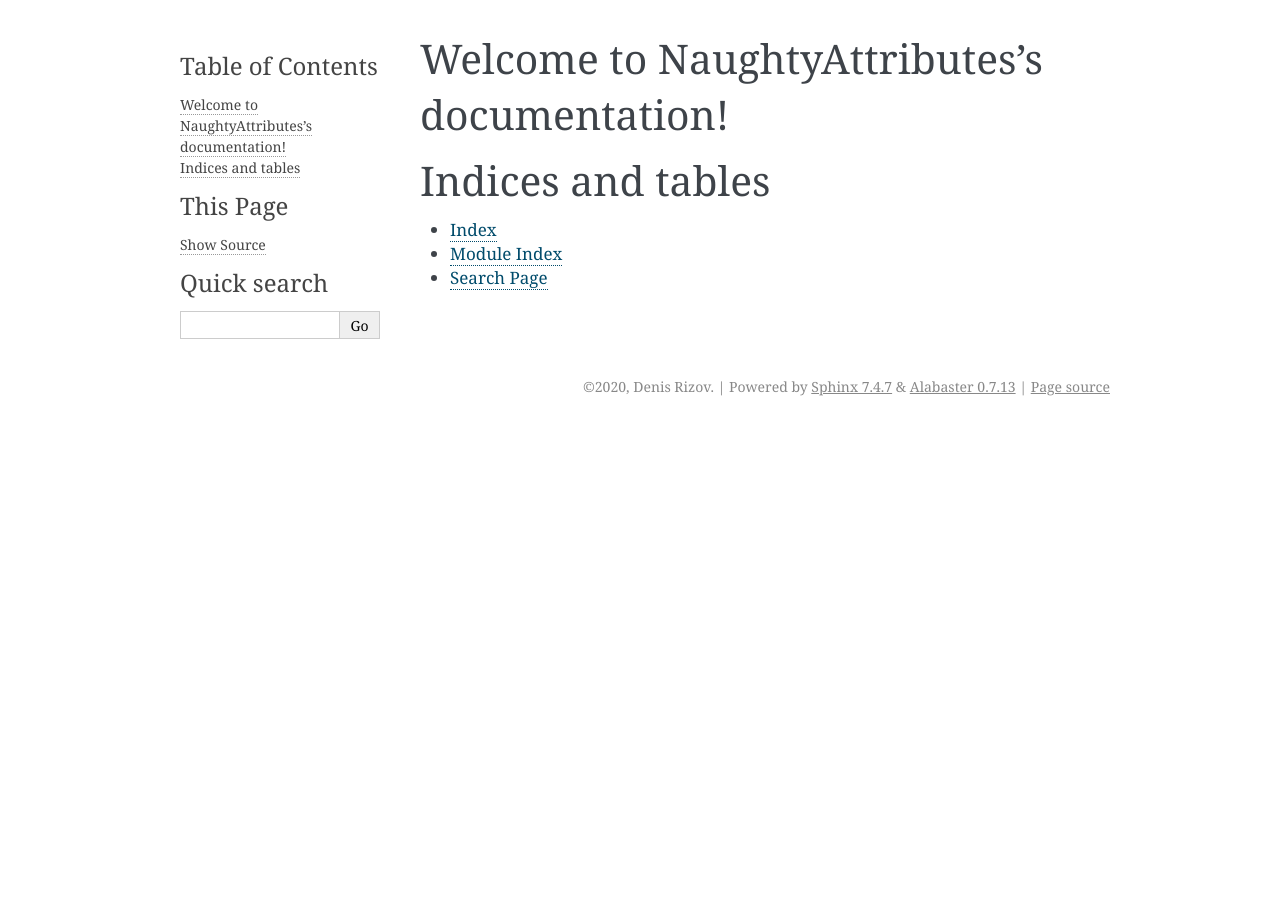
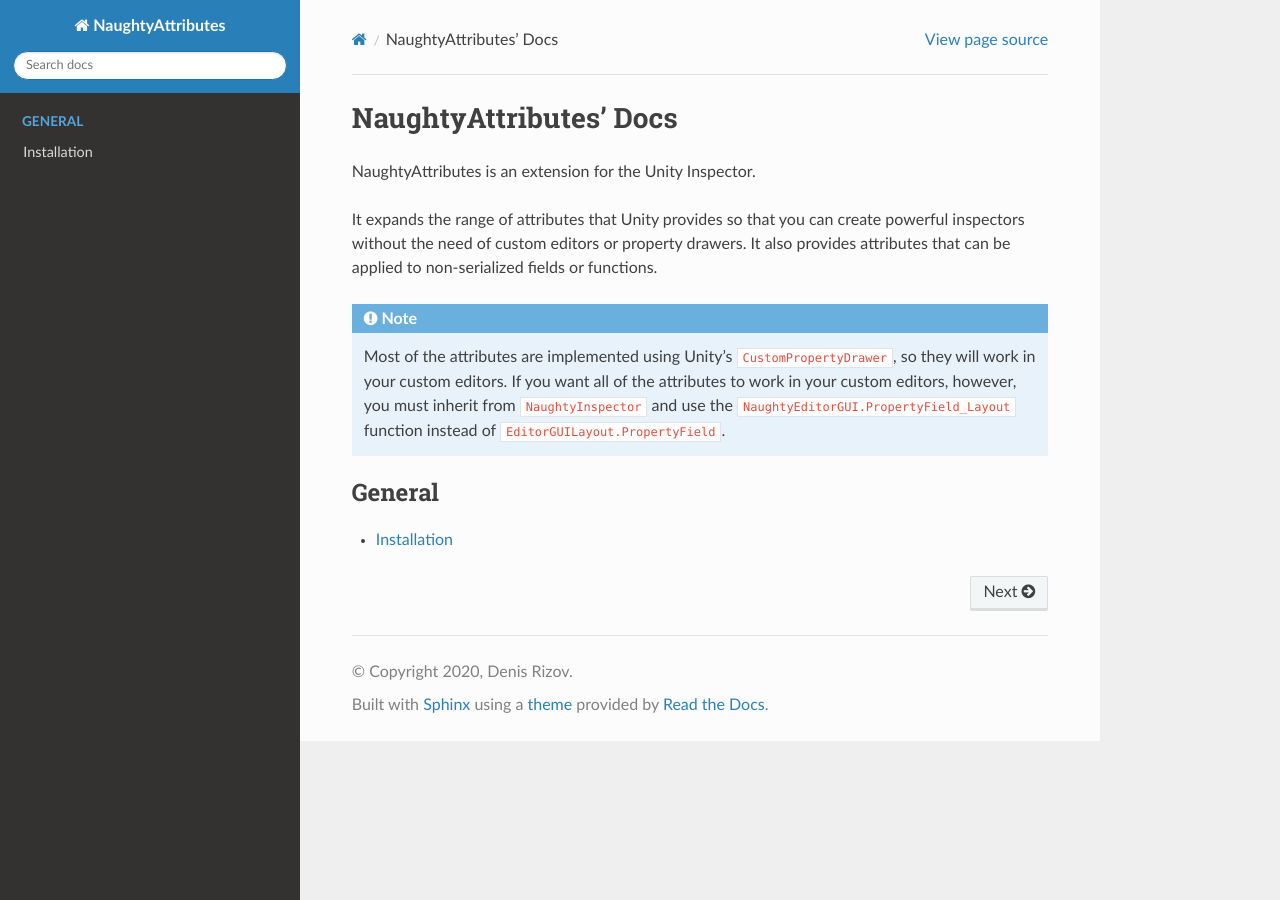
Before and after one commit to dbrizov/na-docs, a Sphinx documentation site: the page built from source/index.rst, in a window 1280 px wide. Built offline with Sphinx 7.4.7 and the Read the Docs theme 2.0.0, drawn with Linux system fonts in a browser that asks for light colours.

Commit message:
add: Installation section

```diff
--- a/source/conf.py
+++ b/source/conf.py
@@ -14,6 +14,8 @@
 # import sys
 # sys.path.insert(0, os.path.abspath('.'))
 
+import sphinx_rtd_theme
+
 
 # -- Project information -----------------------------------------------------
 
@@ -27,10 +29,9 @@
 
 # -- General configuration ---------------------------------------------------
 
-# Add any Sphinx extension module names here, as strings. They can be
-# extensions coming with Sphinx (named 'sphinx.ext.*') or your custom
-# ones.
+# Extensions
 extensions = [
+    "sphinx_rtd_theme"
 ]
 
 # Add any paths that contain templates here, relative to this directory.
@@ -41,13 +42,11 @@
 # This pattern also affects html_static_path and html_extra_path.
 exclude_patterns = []
 
-
-# -- Options for HTML output -------------------------------------------------
-
-# The theme to use for HTML and HTML Help pages.  See the documentation for
-# a list of builtin themes.
-#
-html_theme = 'alabaster'
+# Theme
+html_theme = "sphinx_rtd_theme"
+html_theme_options = {
+    'collapse_navigation': False,  # Collapse navigation (False makes it tree-like)
+}
 
 # Add any paths that contain custom static files (such as style sheets) here,
 # relative to this directory. They are copied after the builtin static files,
--- a/source/index.rst
+++ b/source/index.rst
@@ -1,20 +1,19 @@
-.. NaughtyAttributes documentation master file, created by
-   sphinx-quickstart on Sat Jan 25 15:21:14 2020.
-   You can adapt this file completely to your liking, but it should at least
-   contain the root `toctree` directive.
+NaughtyAttributes' Docs
+=======================
+NaughtyAttributes is an extension for the Unity Inspector.
 
-Welcome to NaughtyAttributes's documentation!
-=============================================
+It expands the range of attributes that Unity provides so that you can create powerful inspectors without the need of custom editors or property drawers.
+It also provides attributes that can be applied to non-serialized fields or functions.
+
+.. note::
+    Most of the attributes are implemented using Unity's ``CustomPropertyDrawer``, so they will work in your custom editors.
+    If you want all of the attributes to work in your custom editors, however,
+    you must inherit from ``NaughtyInspector`` and use the ``NaughtyEditorGUI.PropertyField_Layout`` function instead of ``EditorGUILayout.PropertyField``.
+
 
 .. toctree::
-   :maxdepth: 2
-   :caption: Contents:
+   :maxdepth: 1
+   :caption: General
+   :name: sec-general
 
-
-
-Indices and tables
-==================
-
-* :ref:`genindex`
-* :ref:`modindex`
-* :ref:`search`
+   general/installation
```
Also changed, not shown: source/general/installation.rst (added, +14 -0 lines).
